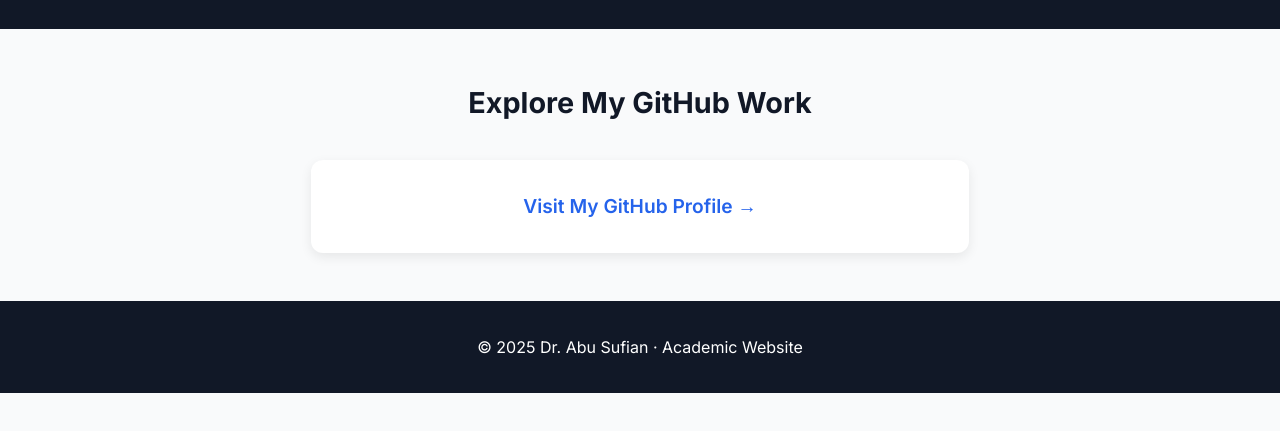
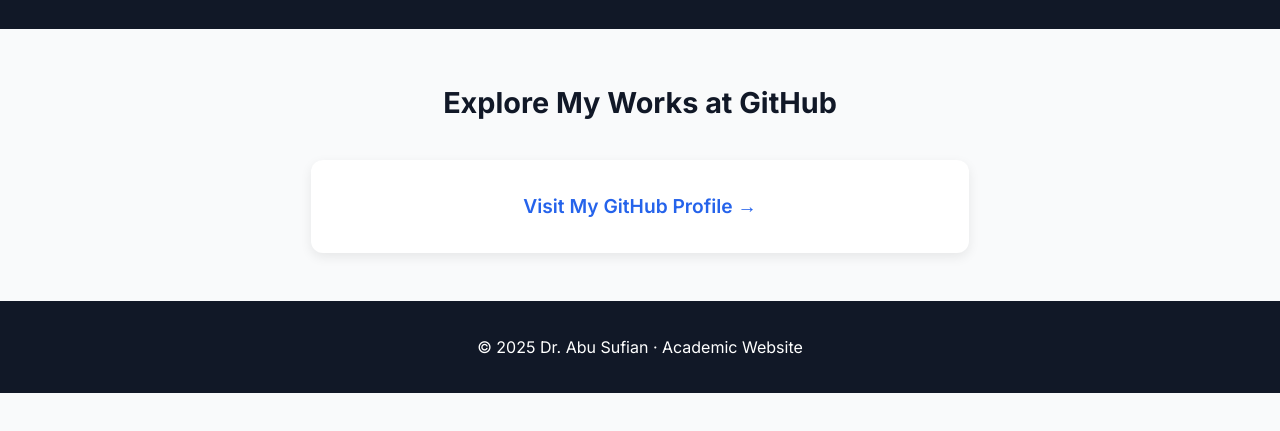
Before and after one commit to Sufianlab/sufianlab.github.io, a plain HTML site: page repository.html in a window 1280 px wide. Shown: the part 93-524 px from the top of the page. Drawn offline with Linux system fonts and the light colour scheme.

Commit message:
Update header text for GitHub section

```diff
--- a/repository.html
+++ b/repository.html
@@ -94,7 +94,7 @@
 </header>
 
 <div class="container">
-  <h2>Explore My GitHub Work</h2>
+  <h2>Explore My Works at GitHub</h2>
 
   <div class="card">
     <a href="https://github.com/Sufianlab/" target="_blank">
```
